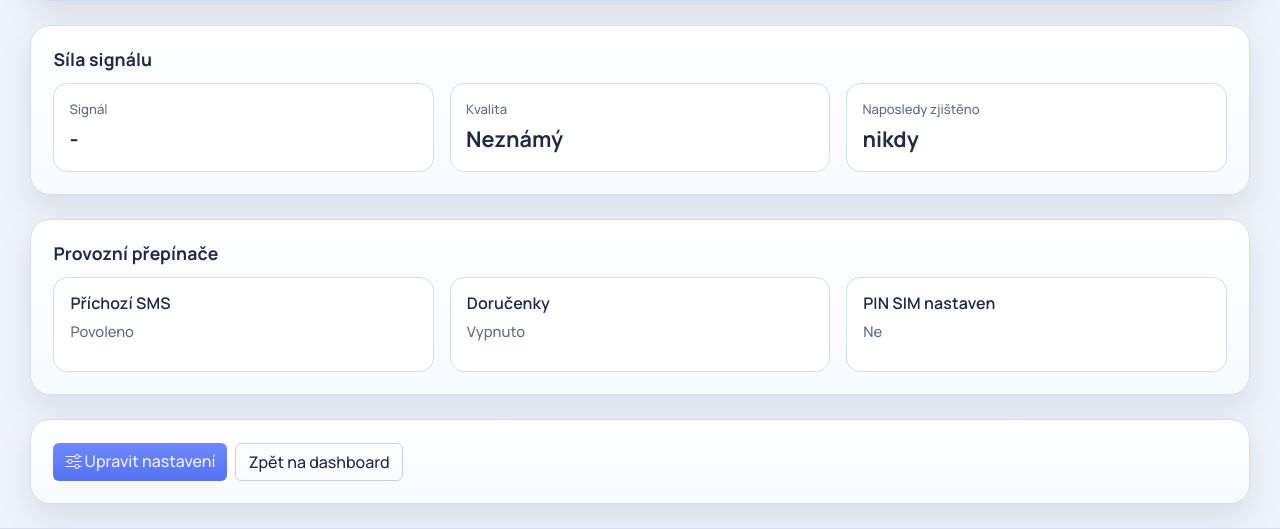
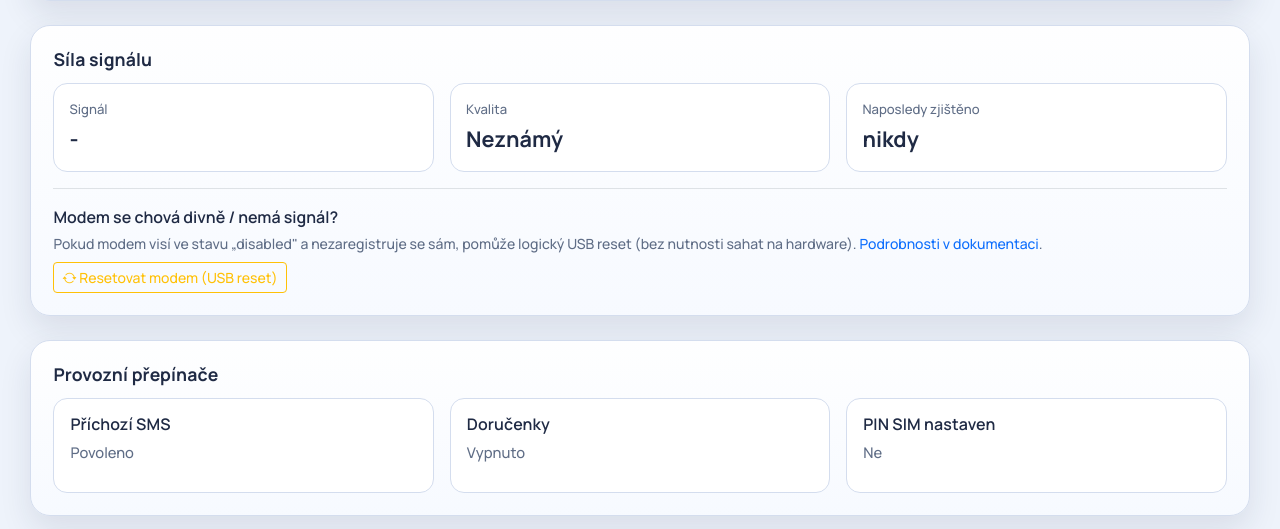
Before and after one commit to denyduck/gsm_gate, a Django app: page /dashboard/gateway/status/ in a window 1280 px wide. Shown: the part 525-1054 px from the top of the page. Run offline with Django 5.2, Linux system fonts and the light colour scheme; the visitor is signed in with stand-in values (Sample User, id 1); data comes from the database, SQL or seed files in the repository; data that the repository does not hold is empty; some libraries are stand-ins or nearby versions.

Commit message:
feat: add manual "reset modem" button (instant USB reset via systemd path unit)
Superuser/change_gatewaysettings users get a button on Stav brány that
requests an immediate logical USB reset of the modem - the same
recovery gsm_watchdog.sh does automatically after 5 minutes unhealthy,
but on-demand for when the error is spotted before the watchdog
threshold, or for deliberately testing the recovery path.

The web app can't touch /sys/bus/usb on the host directly, so it
writes a sentinel file into the bind-mounted django_app/tmp/ dir; a
new systemd path unit (gsm-modem-reset.path) watches for it host-side
and triggers gsm-modem-reset.service, which runs the same
device-resolution + unbind/bind logic as the watchdog and reacts
within a second rather than polling.

Co-Authored-By: Claude Sonnet 5 <noreply@anthropic.com>

```diff
--- a/django_app/dashboard/templates/dashboard/gateway_status.html
+++ b/django_app/dashboard/templates/dashboard/gateway_status.html
@@ -42,6 +42,20 @@
             </div>
         </div>
     </div>
+
+    {% if perms.dashboard.change_gatewaysettings %}
+    <div class="mt-3 pt-3 border-top">
+        <div class="fw-semibold mb-1">Modem se chová divně / nemá signál?</div>
+        <p class="small text-muted-soft mb-2">
+            Pokud modem visí ve stavu „disabled" a nezaregistruje se sám, pomůže logický USB reset (bez nutnosti sahat na hardware).
+            {% if mkdocs_base_url %}<a href="{{ mkdocs_base_url }}/modem-diagnostika/#incident-2026-09-11-disabled-zaseknutý-enable-zastaralý-index-modemu" target="_blank" rel="noopener">Podrobnosti v dokumentaci</a>.{% endif %}
+        </p>
+        <form method="post" action="{% url 'gateway_modem_reset_request' %}" onsubmit="return confirm('Odeslat požadavek na USB reset modemu? Krátce (pár vteřin) se přeruší spojení s modemem.');">
+            {% csrf_token %}
+            <button type="submit" class="btn btn-sm btn-outline-warning"><i class="bi bi-arrow-repeat"></i> Resetovat modem (USB reset)</button>
+        </form>
+    </div>
+    {% endif %}
 </section>
 
 <section class="app-panel mb-4">
--- a/django_app/dashboard/urls.py
+++ b/django_app/dashboard/urls.py
@@ -10,6 +10,7 @@ urlpatterns = [
     path('gateway/status/', views.gateway_status_view, name='gateway_status'),
     path('api/gateway/signal/', views.gateway_signal_api, name='gateway_signal_api'),
     path('gateway/settings/', views.gateway_settings_view, name='gateway_settings'),
+    path('gateway/modem-reset/', views.gateway_modem_reset_request, name='gateway_modem_reset_request'),
     path('rules/', views.rules_list_view, name='rules_list'),
     path('rules/add/', views.rule_create, name='rule_add'),
     path('rules/<int:pk>/', views.rule_detail, name='rule_detail'),
--- a/django_app/dashboard/views.py
+++ b/django_app/dashboard/views.py
@@ -11,6 +11,7 @@ from urllib import request as urllib_request
 
 import qrcode
 from django import forms
+from django.conf import settings as django_settings
 from django.core import management
 from django.core.exceptions import PermissionDenied
 from django.core.paginator import Paginator
@@ -935,6 +936,32 @@ def gateway_status_view(request):
     return render(request, 'dashboard/gateway_status.html', context)
 
 
+# Cesta ke "sentinel" souboru - píše ho appka (uvnitř kontejneru), ale
+# protože BASE_DIR je na hostu bind-mountnutý jako ./django_app (viz
+# docker-compose.yml), soubor se objeví i na hostu, kde ho systemd
+# path-unit (scripts/gsm-modem-reset.path) hlídá a po objevení spustí
+# scripts/gsm_modem_reset.sh - appka sama USB reset udělat nemůže,
+# nemá k /sys/bus/usb na hostu přístup. Viz docs/modem-diagnostika.md.
+MODEM_RESET_FLAG_PATH = os.path.join(django_settings.BASE_DIR, 'tmp', 'gsm_modem_reset_requested')
+
+
+@login_required
+@permission_required('dashboard.change_gatewaysettings', raise_exception=True)
+@require_http_methods(['POST'])
+def gateway_modem_reset_request(request):
+    os.makedirs(os.path.dirname(MODEM_RESET_FLAG_PATH), exist_ok=True)
+    with open(MODEM_RESET_FLAG_PATH, 'w') as f:
+        f.write(timezone.now().isoformat())
+
+    messages.success(
+        request,
+        'Požadavek na reset modemu byl odeslán. Provede se na hostu (logický USB reset) do několika '
+        'vteřin - sleduj sílu signálu níže nebo Sebediagnostiku, jestli se modem znovu zaregistroval. '
+        'Vyžaduje nasazenou host-side službu, viz Nasazení a obnova v dokumentaci.',
+    )
+    return redirect('gateway_status')
+
+
 @login_required
 @permission_required('dashboard.change_gatewaysettings', raise_exception=True)
 def gateway_settings_view(request):
```
Also changed, not shown: docs/modem-diagnostika.md (+27 -0 lines), docs/nasazeni-a-obnova.md (+8 -3 lines), 4 other files.
